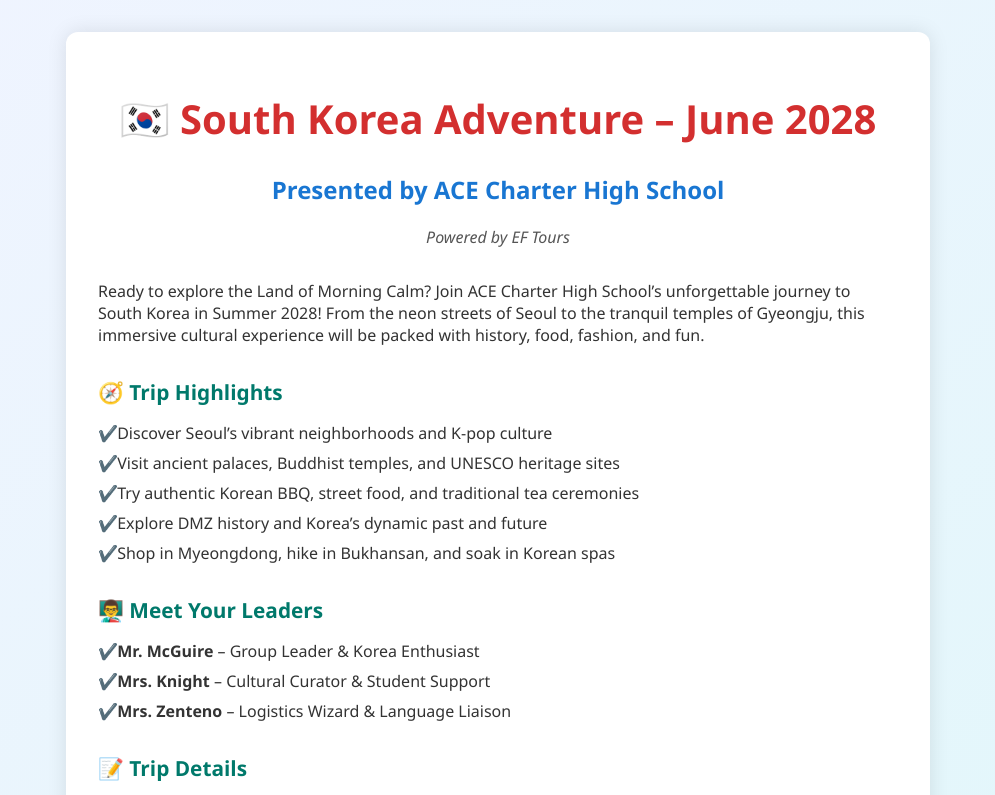
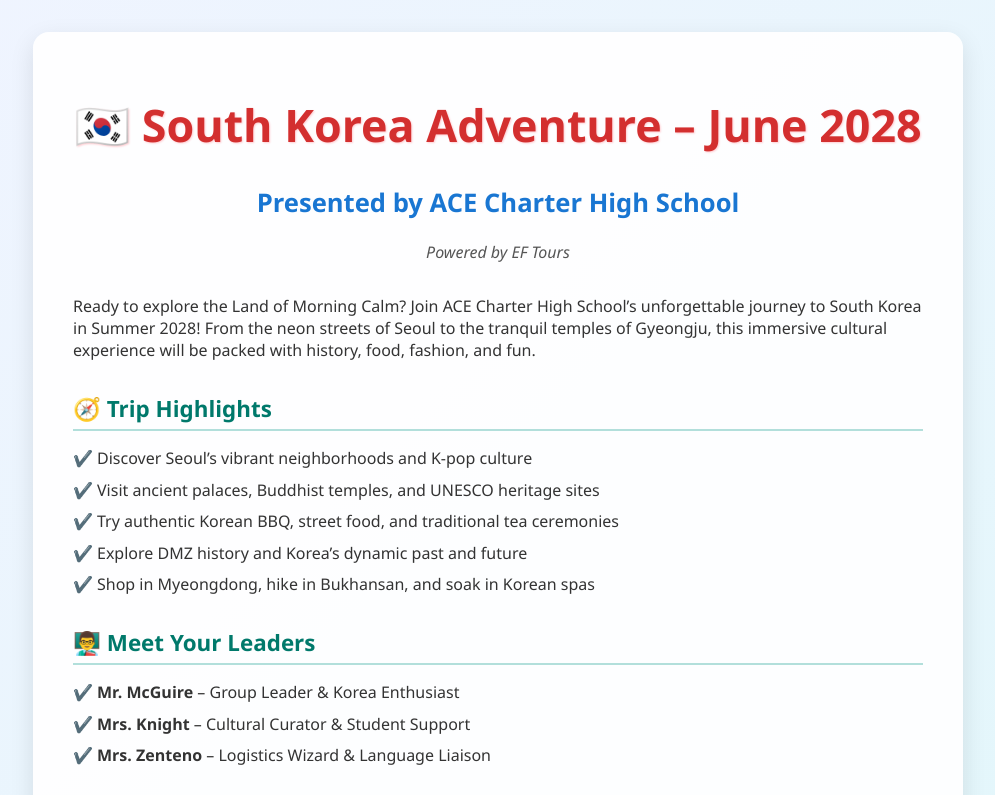
Before and after one commit to ian-mcguire/website, a plain HTML site: page index.html in a window 1280 px wide. Shown: the top 795 px of the page, without its empty margins (142-1137 px from the left). Drawn offline with Linux system fonts and the light colour scheme.

Commit message:
Update style.css

```diff
--- a/style.css
+++ b/style.css
@@ -1,58 +1,71 @@
+/* Base styles */
 body {
   margin: 0;
-  font-family: 'Segoe UI', sans-serif;
-  background: linear-gradient(to bottom right, #f0f4ff, #e0f7fa);
+  font-family: 'Segoe UI', 'Helvetica Neue', sans-serif;
+  background: linear-gradient(135deg, #f0f4ff, #e0f7fa);
   color: #333;
+  animation: fadeInBody 1s ease-in;
 }
 
 .flyer {
-  max-width: 800px;
+  max-width: 850px;
   margin: 2rem auto;
-  padding: 2rem;
-  background-color: #fff;
-  border-radius: 12px;
-  box-shadow: 0 0 20px rgba(0, 0, 0, 0.1);
+  padding: 2rem 2.5rem;
+  background-color: #ffffffee;
+  border-radius: 16px;
+  box-shadow: 0 8px 24px rgba(0, 0, 0, 0.1);
+  animation: fadeInFlyer 1.2s ease-in-out;
 }
 
+/* Header */
 header {
   text-align: center;
   margin-bottom: 2rem;
 }
 
 header h1 {
-  font-size: 2.5rem;
+  font-size: 2.8rem;
   color: #d32f2f;
+  text-shadow: 1px 1px 2px #ffcdd2;
 }
 
 header h2 {
-  font-size: 1.5rem;
+  font-size: 1.6rem;
   color: #1976d2;
+  margin-top: 0.5rem;
 }
 
 .powered {
   font-style: italic;
   color: #555;
+  margin-top: 0.5rem;
 }
 
+/* Sections */
 section {
   margin-bottom: 2rem;
+  animation: fadeInSection 1.5s ease;
 }
 
 h3 {
-  font-size: 1.3rem;
+  font-size: 1.4rem;
   color: #00796b;
   margin-bottom: 0.5rem;
+  border-bottom: 2px solid #b2dfdb;
+  padding-bottom: 0.3rem;
 }
 
+/* Lists */
 ul {
   list-style: none;
   padding-left: 0;
 }
 
 ul li {
-  margin-bottom: 0.5rem;
-  padding-left: 1.2rem;
+  margin-bottom: 0.6rem;
+  padding-left: 1.5rem;
   position: relative;
+  transition: transform 0.2s ease;
 }
 
 ul li::before {
@@ -61,11 +74,35 @@ ul li::before {
   left: 0;
 }
 
+ul li:hover {
+  transform: translateX(5px);
+}
+
+/* Links */
 a {
   color: #d32f2f;
   text-decoration: none;
+  font-weight: bold;
+  transition: color 0.3s ease;
 }
 
 a:hover {
+  color: #b71c1c;
   text-decoration: underline;
 }
+
+/* Animations */
+@keyframes fadeInBody {
+  from { opacity: 0; }
+  to { opacity: 1; }
+}
+
+@keyframes fadeInFlyer {
+  from { opacity: 0; transform: translateY(20px); }
+  to { opacity: 1; transform: translateY(0); }
+}
+
+@keyframes fadeInSection {
+  from { opacity: 0; transform: translateY(10px); }
+  to { opacity: 1; transform: translateY(0); }
+}
```
